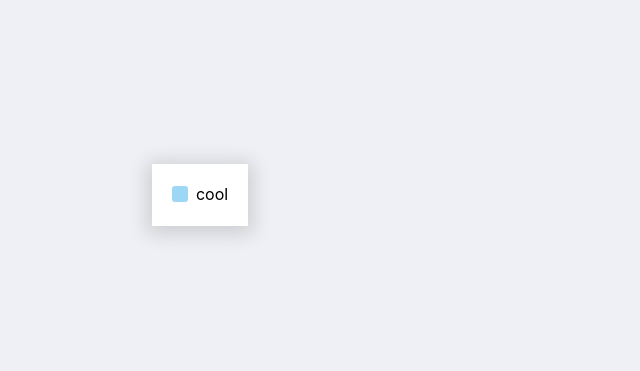
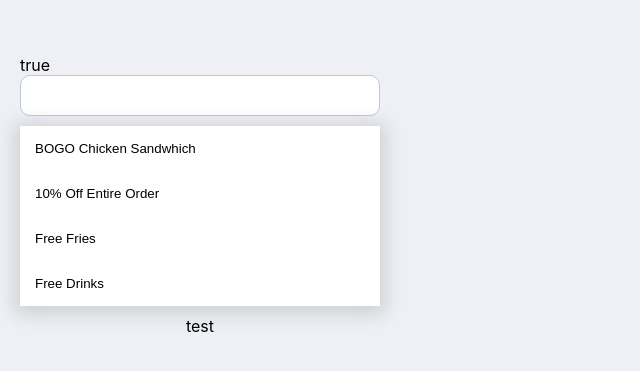
Before and after one commit to SD1G45/sms, a Next.js app: page / in a window 1280 px wide. Shown: the part 205-576 px from the top of the page, without its empty margins (0-640 px from the left). Built offline with nearby package versions, Linux system fonts and the light colour scheme.

Commit message:
Started Selector component

```diff
--- a/components/Card/Card.tsx
+++ b/components/Card/Card.tsx
@@ -1,8 +1,16 @@
 import React from "react";
 import { StyledCard } from "./styles";
+import { CardProps } from "./types";
 
-const Card: React.FC<React.HTMLAttributes<HTMLDivElement>> = ({ children }) => {
-  return <StyledCard>{children}</StyledCard>;
-};
+const Card = React.forwardRef<HTMLDivElement, CardProps>(
+  ({ className, children }, ref) => {
+    return (
+      <StyledCard className={className} ref={ref}>
+        {children}
+      </StyledCard>
+    );
+  }
+);
 
+Card.displayName = "Card";
 export default Card;
--- /dev/null
+++ b/components/Card/types.ts
@@ -0,0 +1,3 @@
+export interface CardProps extends React.HTMLAttributes<HTMLDivElement> {
+  className?: string;
+}
--- /dev/null
+++ b/components/SearchBar/SearchBar.tsx
@@ -0,0 +1,15 @@
+import React from "react";
+import { Icon } from "../Checkbox/styles";
+import { Input, InputContainer } from "./styles";
+import { SearchBarProps } from "./types";
+
+const SearchBar: React.FC<SearchBarProps> = ({ className }) => {
+  return (
+    <InputContainer className={className}>
+      {/* <Icon>hello</Icon> */}
+      <Input placeholder="search..." />
+    </InputContainer>
+  );
+};
+
+export default SearchBar;
--- /dev/null
+++ b/components/SearchBar/index.tsx
@@ -0,0 +1 @@
+export { default } from "./SearchBar";
--- /dev/null
+++ b/components/SearchBar/styles.ts
@@ -0,0 +1,14 @@
+import styled from "styled-components";
+
+export const Input = styled.input`
+  padding: 8px 12px;
+  border: 1px solid ${(props) => props.theme.colors.lightGray};
+  border-radius: 50px;
+  width: 100%;
+`;
+
+export const InputContainer = styled.div`
+  width: 100%;
+`;
+
+export const Icon = styled.i``;
--- /dev/null
+++ b/components/SearchBar/types.ts
@@ -0,0 +1,3 @@
+export interface SearchBarProps {
+  className?: string;
+}
--- /dev/null
+++ b/components/Selector/Selector.tsx
@@ -0,0 +1,77 @@
+import React, { useEffect, useRef, useState } from "react";
+import Card from "../Card";
+import SearchBar from "../SearchBar";
+import TextField from "../TextField";
+import {
+  DropDownCard,
+  Option,
+  SelectorContainer,
+  StyledSearchBar,
+} from "./styles";
+import { SelectorProps } from "./types";
+
+const Selector: React.FC<SelectorProps> = ({
+  searchValue,
+  onSearchValueChange,
+  selectedId,
+  onSelect,
+  options,
+}) => {
+  const dropDownRef = useRef<HTMLDivElement>(null);
+  const inputRef = useRef<HTMLInputElement>(null);
+  const wrapperRef = useRef(null);
+  const [dropDownIsVisible, setDropDownIsVisible] = useState(true);
+
+  // below is the same as componentDidMount and componentDidUnmount
+  useEffect(() => {
+    document.addEventListener("click", handleClickOutside, false);
+    return () => {
+      document.removeEventListener("click", handleClickOutside, false);
+    };
+  }, []);
+
+  const handleClickOutside = (event: any) => {
+    console.log(dropDownRef.current?.contains(event.target));
+    console.log(inputRef.current?.contains(event.target));
+    if (dropDownRef.current && inputRef.current) {
+      if (
+        !dropDownRef.current.contains(event.target) &&
+        !inputRef.current.contains(event.target)
+      ) {
+        console.log("here");
+        setDropDownIsVisible(false);
+      }
+    }
+  };
+
+  const handleOptionSelect = (id: string, name: string) => {
+    onSearchValueChange(name);
+  };
+
+  return (
+    <SelectorContainer>
+      {dropDownIsVisible ? "true" : "false"}
+      <TextField
+        value={searchValue}
+        onChange={(event: React.ChangeEvent<HTMLInputElement>) =>
+          onSearchValueChange(event.target.value)
+        }
+        ref={inputRef}
+        onFocus={() => setDropDownIsVisible(true)}
+      />
+      {dropDownIsVisible && (
+        <DropDownCard ref={dropDownRef}>
+          {options
+            .filter(({ name }) => name.includes(searchValue))
+            .map(({ id, name }) => (
+              <Option key={id} onClick={() => handleOptionSelect(id, name)}>
+                {name}
+              </Option>
+            ))}
+        </DropDownCard>
+      )}
+    </SelectorContainer>
+  );
+};
+
+export default Selector;
--- /dev/null
+++ b/components/Selector/index.ts
@@ -0,0 +1 @@
+export { default } from "./Selector";
--- /dev/null
+++ b/components/Selector/styles.ts
@@ -0,0 +1,29 @@
+import styled from "styled-components";
+import Card from "../Card";
+import SearchBar from "../SearchBar";
+
+export const SelectorContainer = styled.div`
+  display: flex;
+  flex-direction: column;
+  width: 100%;
+`;
+
+export const DropDownCard = styled(Card)`
+  margin-top: 10px;
+  margin-bottom: 10px;
+  padding: 0;
+`;
+
+export const StyledSearchBar = styled(SearchBar)`
+  padding: 10px;
+`;
+
+export const Option = styled.button`
+  width: 100%;
+  text-align: left;
+  padding: 15px;
+  cursor: pointer;
+  &:hover {
+    background-color: #efefef;
+  }
+`;
--- /dev/null
+++ b/components/Selector/types.ts
@@ -0,0 +1,9 @@
+export interface SelectorProps {
+  searchValue: string;
+  onSearchValueChange: (value: string) => void;
+  selectedId: string;
+  onSelect: (id: string) => void;
+  options: Options;
+}
+
+type Options = { name: string; id: string }[];
--- a/components/TextField/TextField.tsx
+++ b/components/TextField/TextField.tsx
@@ -2,18 +2,16 @@ import React from "react";
 import { ErrorMessage, StyledTextField, TextFieldContainer } from "./styles";
 import { TextFieldProps } from "./types";
 
-const TextField: React.FC<TextFieldProps> = ({
-  error,
-  errorMessage,
-  value,
-  ...other
-}) => {
-  return (
-    <TextFieldContainer>
-      <StyledTextField type="text" error={error} {...other} value={value} />
-      {error && errorMessage && <ErrorMessage>{errorMessage}</ErrorMessage>}
-    </TextFieldContainer>
-  );
-};
+const TextField = React.forwardRef<HTMLInputElement, TextFieldProps>(
+  ({ error, errorMessage, value, ...other }, ref) => {
+    return (
+      <TextFieldContainer ref={ref}>
+        <StyledTextField type="text" error={error} {...other} value={value} />
+        {error && errorMessage && <ErrorMessage>{errorMessage}</ErrorMessage>}
+      </TextFieldContainer>
+    );
+  }
+);
 
+TextField.displayName = "TextField";
 export default TextField;
--- a/pages/index.tsx
+++ b/pages/index.tsx
@@ -5,6 +5,7 @@ import Button from "../components/Button";
 import Card from "../components/Card";
 import TextField from "../components/TextField";
 import Checkbox from "../components/Checkbox";
+import Selector from "../components/Selector";
 
 const Center = styled.div`
   display: flex;
@@ -13,31 +14,29 @@ const Center = styled.div`
   justify-content: center;
   align-items: center;
   padding: 20px;
+  flex-direction: column;
 `;
 
+const options = [
+  { name: "BOGO Chicken Sandwhich", id: "1" },
+  { name: "10% Off Entire Order", id: "2" },
+  { name: "Free Fries", id: "3" },
+  { name: "Free Drinks", id: "4" },
+];
+
 const Home: NextPage = () => {
-  const [text, setText] = useState("");
-  const [checked, setChecked] = useState(false);
+  const [searchValue, setSearchValue] = useState("");
+  const [selectedId, setSelectedId] = useState("");
   return (
     <Center style={{ width: 400 }}>
-      <Card>
-        {/* <Button style={{ width: 200 }} /> */}
-        {/* <TextField
-          error={true}
-          errorMessage="This field is required"
-          value={text}
-          onChange={(event: React.ChangeEvent<HTMLInputElement>) =>
-            setText(event.target.value)
-          }
-        /> */}
-        <Checkbox
-          label="cool"
-          checked={checked}
-          onChange={(event: React.ChangeEvent<HTMLInputElement>) =>
-            setChecked(event.target.checked)
-          }
-        />
-      </Card>
+      <Selector
+        options={options}
+        searchValue={searchValue}
+        onSearchValueChange={(id) => setSearchValue(id)}
+        onSelect={(id) => setSelectedId(id)}
+        selectedId={selectedId}
+      />
+      test
     </Center>
   );
 };
```
